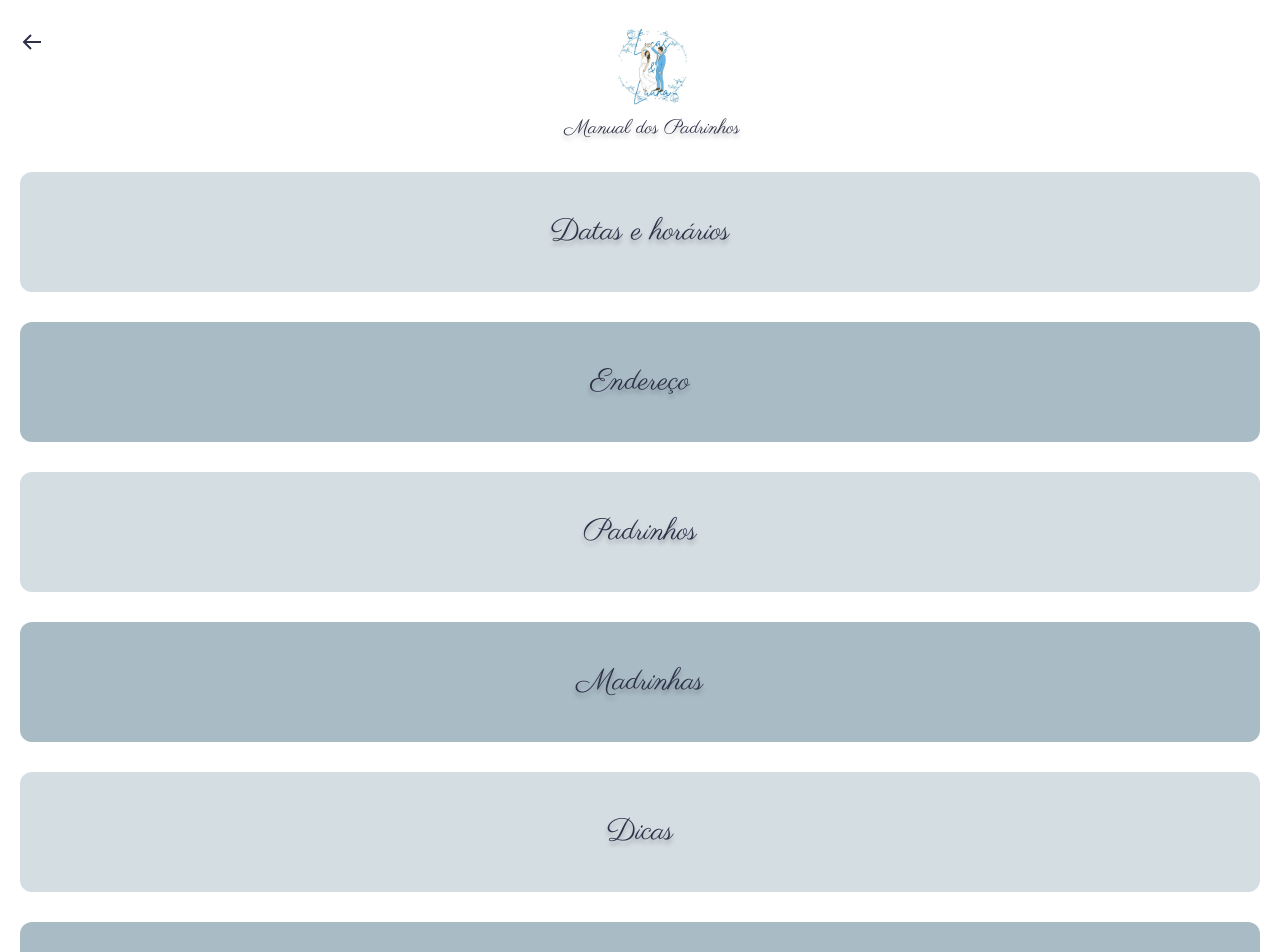
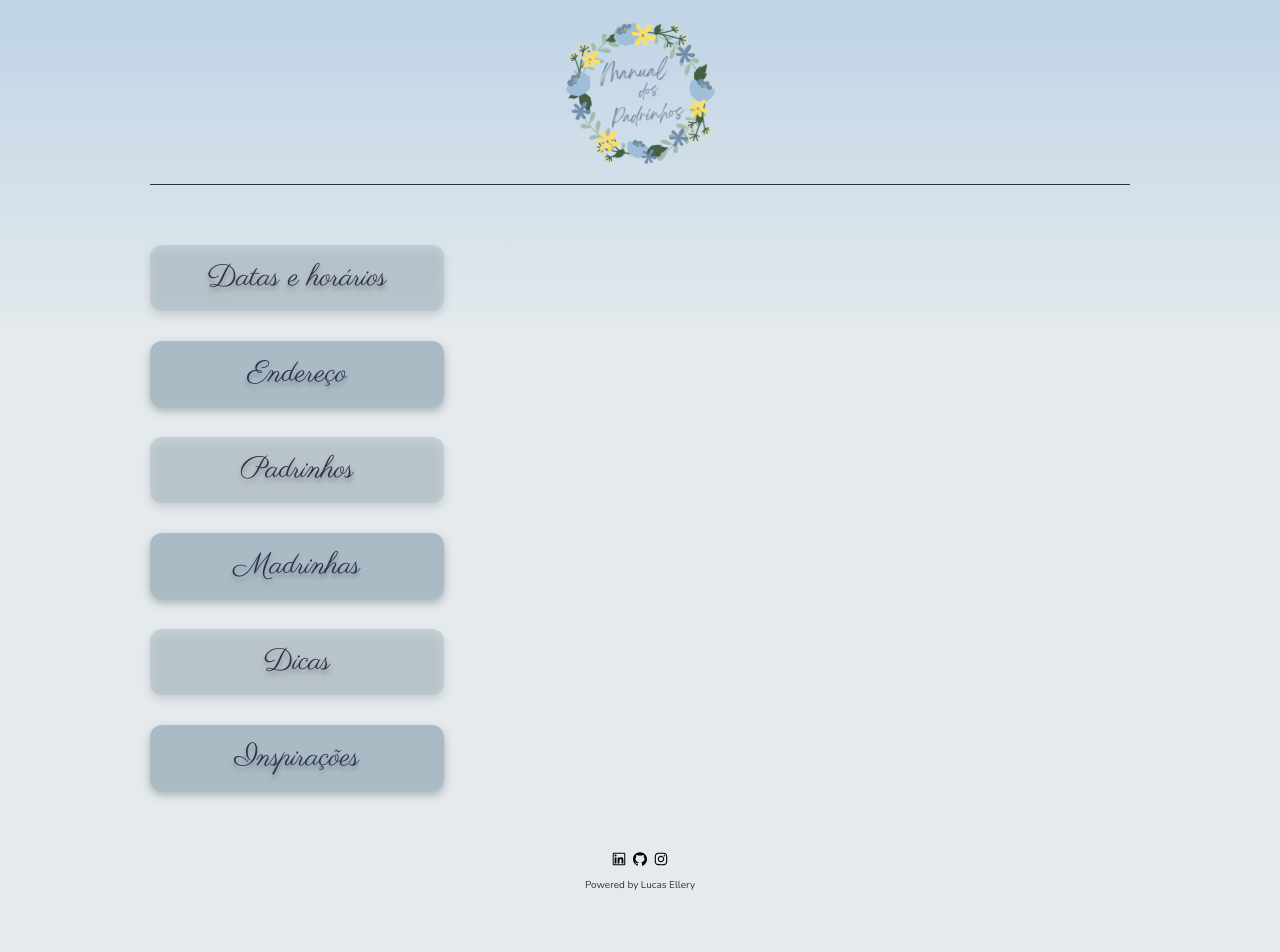
Before and after one commit to lucasellery/groomsmen-guide, a React (Create React App) app: page /tips in a window 1280 px wide. Shown: the top 952 px of the page. Built offline with nearby package versions, Linux system fonts and the light colour scheme.

Commit message:
Doind desktop version

```diff
--- a/src/components/Footer/Footer.styles.js
+++ b/src/components/Footer/Footer.styles.js
@@ -1,7 +1,7 @@
 import styled from 'styled-components';
 
 export const Footer = styled.footer`
-  font-family: 'Inter', sans-serif;
+  font-family: 'Nunito', sans-serif;
   white-space: nowrap;
 
   width: 100%;
@@ -29,12 +29,16 @@ export const Footer = styled.footer`
 
   @media (min-width: 768px) {
     font-size: 1rem;
-    line-height: 20px;
     color: #2D3047;
 
     display: flex;
     flex-direction: column;
     align-items: center;
+
+    width: auto;
+    align-self: center;
+
+    position: relative;
 
     div {
       display: flex;
--- a/src/components/Tag/Tag.styles.js
+++ b/src/components/Tag/Tag.styles.js
@@ -1,5 +1,4 @@
 import styled from 'styled-components';
-import { ReactComponent as TagCouple } from '../../assets/images/tag-couple.svg';
 
 export const Container = styled.div`
   width: 100%;
@@ -11,6 +10,8 @@ export const Container = styled.div`
   display: flex;
   align-items: center;
   justify-content: center;
+
+  transition: all 0.3s ease-in-out;
 
   cursor: pointer;
 
@@ -24,8 +25,14 @@ export const Container = styled.div`
     color: #2D3047;
     text-shadow: 0px 4px 4px rgba(0, 0, 0, 0.25);
   }
+
+  &:hover {
+    background: ${props => props.hasTipDarkColor ? "rgba(169, 187, 197, 0.9)" : "rgba(169, 187, 197, 0.6)"};
+  }
+
+  @media (min-width: 768px) {
+    width: 30%;
+    height: 66px;
+    filter: drop-shadow(0px 4px 4px rgba(0, 0, 0, 0.25));
+  }
 `;
-
-export const Couple = styled(TagCouple)`
-  width: auto;
-`;
--- a/src/components/TagModal/TagModal.styles.js
+++ b/src/components/TagModal/TagModal.styles.js
@@ -9,6 +9,10 @@ export const Backdrop = styled.div`
   height: 100vh;
   background-color: rgba(0, 0, 0, 0.5);
   z-index: 10;
+
+  @media (min-width: 768px) {
+    background-color: transparent;
+  }
 `;
 
 export const Modal = styled.div`
@@ -24,9 +28,17 @@ export const Modal = styled.div`
   width: 80%;
   min-height: 40vh;
   height: auto;
+  max-height: 80%;
 
   @media (min-width: 768px) {
     width: 50%;
+    position: none;
+
+    z-index: 0;
+
+    border-radius: 20px;
+    background: rgba(255, 255, 255, 0.5);
+    box-shadow: 16px 16px 20px 10px rgba(0, 0, 0, 0.1);
   }
 `;
 
--- a/src/pages/Tips/Tips.styles.js
+++ b/src/pages/Tips/Tips.styles.js
@@ -5,10 +5,18 @@ import { ReactComponent as ArrowBack } from '../../assets/icons/arrow-back.svg'
 export const Container = styled.div`
   padding: 20px;
   background-color: #FFFFFF;
-  height: 100%;
+  height: 100vh;
 
   display: flex;
   flex-direction: column;
+
+  @media (min-width: 768px) {
+    height: 100vw;
+    background: linear-gradient(180deg, rgba(163, 193, 219, 0.7) 0%, rgba(167, 185, 195, 0.3) 25.52%);
+    background-size: cover;
+    padding: 20px 150px;
+    flex-grow: 1;
+  }
 `;
 
 export const Header = styled.header`
@@ -18,6 +26,10 @@ export const Header = styled.header`
 
 export const Arrow = styled(ArrowBack)`
   margin-top: 10px;
+
+  @media (min-width: 768px) {
+    display: none;
+  }
 `;
 
 export const IconSmall = styled(Icon)`
@@ -32,6 +44,17 @@ export const MainContainer = styled.main`
   grid-row-gap: 30px;
 
   margin-top: 30px;
+
+  @media (min-width: 768px) {
+    justify-items: start;
+  }
+`;
+
+export const DesktopContainer = styled.div`
+  @media (min-width: 768px) {
+    display: grid;
+    grid-template-columns: repeat(1, 1fr);
+  }
 `;
 
 export const TitleWithIcon = styled.div`
@@ -51,4 +74,11 @@ export const TitleWithIcon = styled.div`
 
     text-shadow: 0px 4px 4px rgba(0, 0, 0, 0.25);
   }
+
+  @media (min-width: 768px) {
+    margin-bottom: 30px;
+    border-bottom: 1px solid #2D3047;
+    width: calc(100% + 40px);
+    padding-bottom: 1rem;
+  }
 `;
--- a/src/pages/Tips/index.jsx
+++ b/src/pages/Tips/index.jsx
@@ -6,9 +6,12 @@ import Tag from '../../components/Tag';
 import TagModal from '../../components/TagModal';
 import { dateHour, groomsmen, bridesmaid, inspiration, address, tips as tipsTag } from '../../utils/rules';
 import { ReactComponent as MainIcon } from '../../assets/icons/main-icon.svg';
+import { ReactComponent as ManualSmall } from '../../assets/icons/manual-small.svg';
+import { useIsMobile } from '../../hooks/useIsMobile';
 
 export default function Tips() {
   const navigate = useNavigate();
+  const isMobile = useIsMobile();
 
   const [isModalOpen, setIsModalOpen] = useState(false);
   const [tipType, setTipType] = useState('');
@@ -38,11 +41,18 @@ export default function Tips() {
         <S.Header>
           <S.Arrow onClick={() => navigate('/')} />
           <S.TitleWithIcon>
+            {isMobile ? (
+              <>
                 <MainIcon />
                 <span>Manual dos Padrinhos</span>
+              </>
+            ) : (
+              <ManualSmall />
+            )}
           </S.TitleWithIcon>
         </S.Header>
 
+        <S.DesktopContainer>
           <S.MainContainer>
             <Tag
               title="Datas e horários"
@@ -72,6 +82,14 @@ export default function Tips() {
               hasTipDarkColor={true}
             />
           </S.MainContainer>
+          {!isMobile && (
+            <TagModal
+              open={isModalOpen}
+              onClose={handleToggleModal}
+              items={getTipItem(tipType)}
+            />
+          )}
+        </S.DesktopContainer>
 
         <Footer />
       </S.Container>
```
Also changed, not shown: src/assets/icons/manual-small.svg (added). Lines whose indentation alone changed are shown as unchanged.
